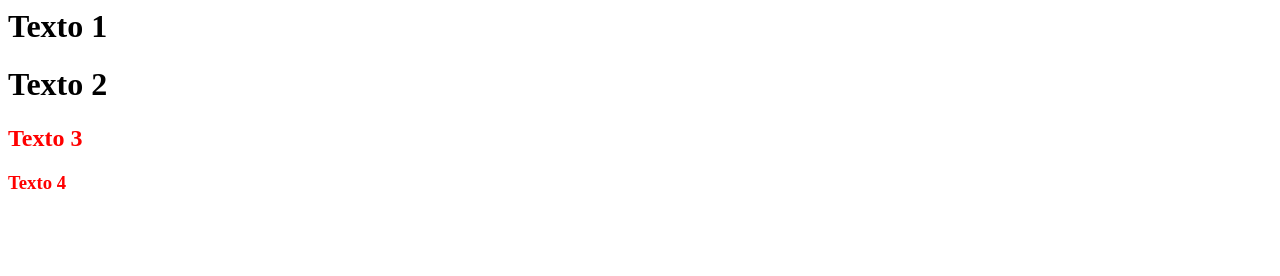
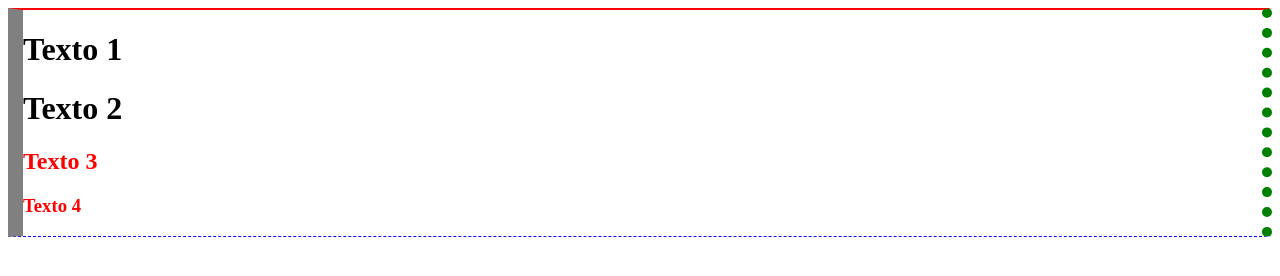
Before and after one commit to Esleynathan/Front-end_CSS-PythonFull, a plain HTML site: page index.html in a window 1280 px wide. Drawn offline with Linux system fonts and the light colour scheme.

Commit message:
Front-end | CSS | Bordas

```diff
--- a/css/css.css
+++ b/css/css.css
@@ -2,3 +2,12 @@
     color: red;
 
 }
+#bordas{
+    /* border: 1px solid green;
+    dotted;
+    dashed;
+    outset; */
+    border-color: red green blue gray;
+    border-width: 2px 10px 1px 15px;
+    border-style: solid dotted dashed outset;
+}
--- a/index.html
+++ b/index.html
@@ -8,9 +8,14 @@
 </head>
 
 <body>
-    <h1 id="texto1">Texto 1</h1>
-    <h1>Texto 2</h1>
-    <h2 class="titulo1">Texto 3</h2>
-    <h3 class="titulo1">Texto 4</h3>
+    <div id="bordas">
+
+        <h1 id="texto1">Texto 1</h1>
+        <h1>Texto 2</h1>
+        <h2 class="titulo1">Texto 3</h2>
+        <h3 class="titulo1">Texto 4</h3>
+
+    </div>
+
 </body>
 </html>
```
